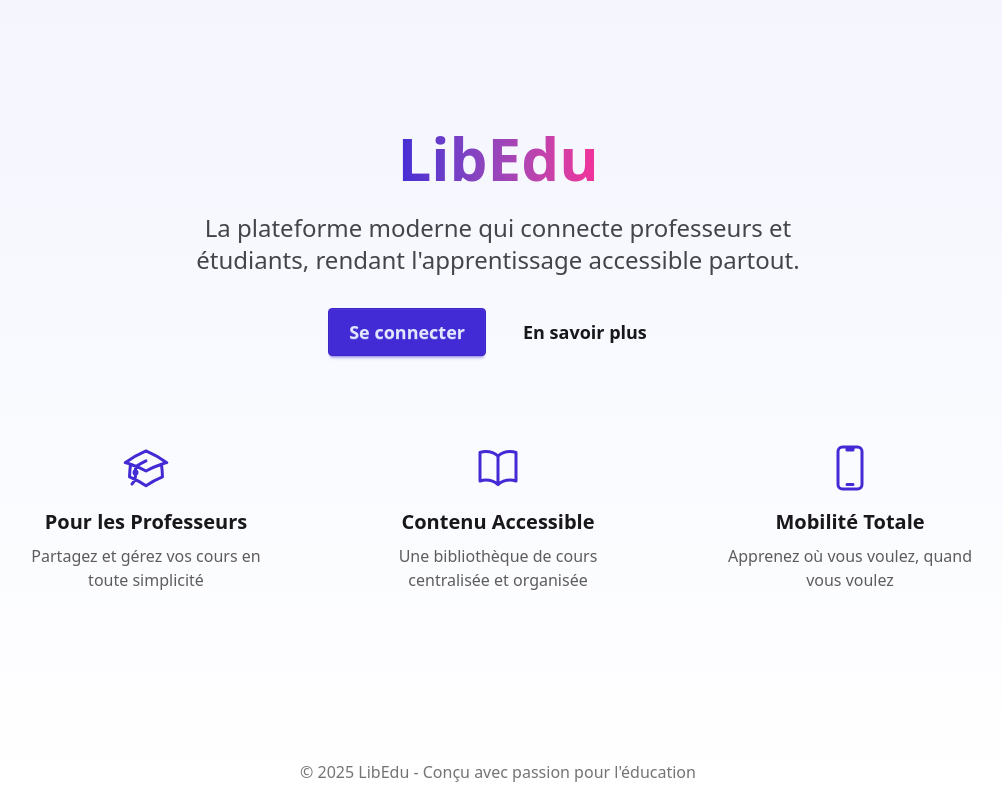
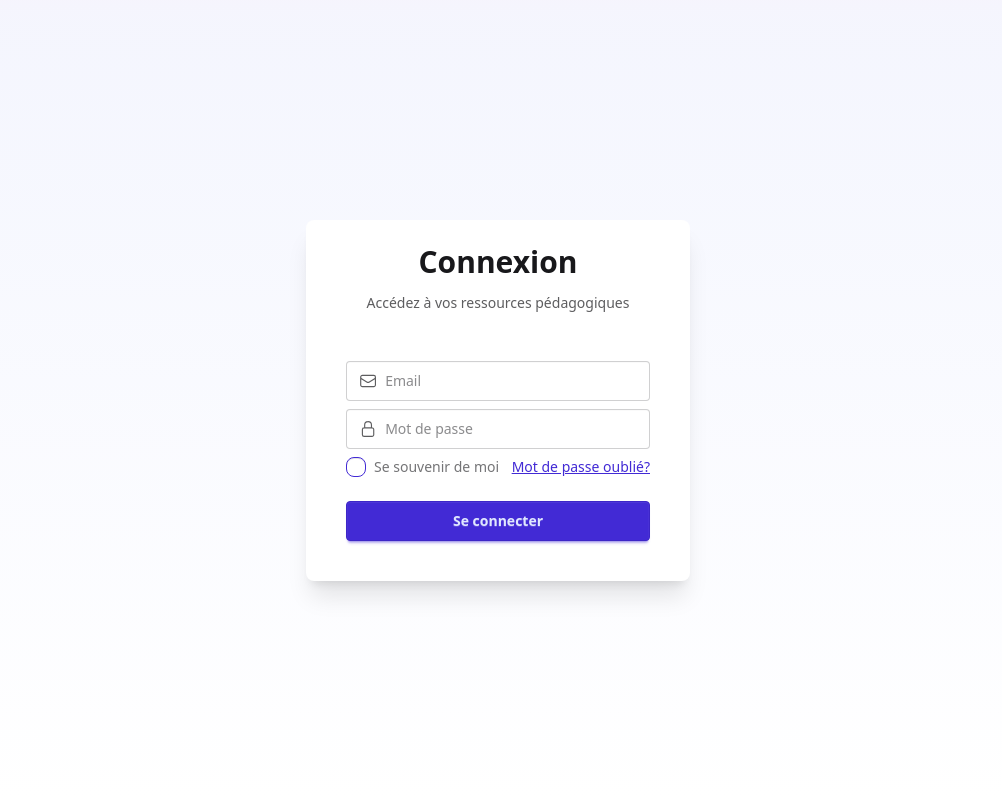
Before and after one commit to thomasglc/libEdu-front, a Vue app: page /login in a window 1280 px wide. Shown: the whole page, without its empty margins (142-1144 px from the left). Built offline with nearby package versions, Linux system fonts and the light colour scheme.

Commit message:
add login view

```diff
--- a/package.json
+++ b/package.json
@@ -10,7 +10,8 @@
   },
   "dependencies": {
     "@tailwindcss/vite": "^4.1.6",
-    "vue": "^3.5.13"
+    "vue": "^3.5.13",
+    "vue-router": "^4.5.1"
   },
   "devDependencies": {
     "@heroicons/vue": "^2.2.0",
--- a/src/App.vue
+++ b/src/App.vue
@@ -1,59 +1,9 @@
 <script setup lang="ts">
-import { AcademicCapIcon, BookOpenIcon, DevicePhoneMobileIcon } from '@heroicons/vue/24/outline'
 </script>
 
 <template>
-  <div class="min-h-screen bg-gradient-to-b from-primary/5 to-base-100">
-    <div class="container mx-auto px-4 min-h-screen flex flex-col">
-      <main class="flex-1 flex flex-col items-center justify-center text-center py-16">
-        <h1 class="text-6xl font-bold bg-gradient-to-r from-primary to-secondary bg-clip-text text-transparent mb-6">
-          LibEdu
-        </h1>
-        <p class="text-2xl text-base-content/80 max-w-2xl mx-auto mb-8">
-          La plateforme moderne qui connecte professeurs et étudiants, rendant l'apprentissage accessible partout.
-        </p>
-        <div class="flex gap-4 mb-16">
-          <button class="btn btn-primary btn-lg">Se connecter</button>
-          <button class="btn btn-ghost btn-lg">En savoir plus</button>
-        </div>
-
-        <div class="grid grid-cols-1 md:grid-cols-3 gap-8 w-full max-w-5xl mx-auto">
-          <div class="group hover:bg-base-200 rounded-xl p-6 transition-all duration-300">
-            <div class="flex flex-col items-center">
-              <AcademicCapIcon class="w-12 h-12 text-primary mb-4 group-hover:scale-110 transition-transform" />
-              <h3 class="text-xl font-semibold mb-2">Pour les Professeurs</h3>
-              <p class="text-base-content/70 text-center">Partagez et gérez vos cours en toute simplicité</p>
-            </div>
-          </div>
-
-          <div class="group hover:bg-base-200 rounded-xl p-6 transition-all duration-300">
-            <div class="flex flex-col items-center">
-              <BookOpenIcon class="w-12 h-12 text-primary mb-4 group-hover:scale-110 transition-transform" />
-              <h3 class="text-xl font-semibold mb-2">Contenu Accessible</h3>
-              <p class="text-base-content/70 text-center">Une bibliothèque de cours centralisée et organisée</p>
-            </div>
-          </div>
-
-          <div class="group hover:bg-base-200 rounded-xl p-6 transition-all duration-300">
-            <div class="flex flex-col items-center">
-              <DevicePhoneMobileIcon class="w-12 h-12 text-primary mb-4 group-hover:scale-110 transition-transform" />
-              <h3 class="text-xl font-semibold mb-2">Mobilité Totale</h3>
-              <p class="text-base-content/70 text-center">Apprenez où vous voulez, quand vous voulez</p>
-            </div>
-          </div>
-        </div>
-      </main>
-
-      <footer class="py-4 text-center text-base-content/60">
-        <p>© 2025 LibEdu - Conçu avec passion pour l'éducation</p>
-      </footer>
-    </div>
-  </div>
+  <router-view />
 </template>
 
 <style scoped>
-.bg-gradient-to-r {
-  -webkit-background-clip: text;
-  background-clip: text;
-}
 </style>
--- /dev/null
+++ b/src/router/index.ts
@@ -0,0 +1,21 @@
+import { createRouter, createWebHistory } from 'vue-router'
+import HomeView from '../views/HomeView.vue'
+import LoginView from '../views/LoginView.vue'
+
+const router = createRouter({
+  history: createWebHistory(import.meta.env.BASE_URL),
+  routes: [
+    {
+      path: '/',
+      name: 'home',
+      component: HomeView
+    },
+    {
+      path: '/login',
+      name: 'login',
+      component: LoginView
+    }
+  ]
+})
+
+export default router
--- /dev/null
+++ b/src/views/HomeView.vue
@@ -0,0 +1,59 @@
+<script setup lang="ts">
+import { AcademicCapIcon, BookOpenIcon, DevicePhoneMobileIcon } from '@heroicons/vue/24/outline'
+</script>
+
+<template>
+  <div class="min-h-screen bg-gradient-to-b from-primary/5 to-base-100">
+    <div class="container mx-auto px-4 min-h-screen flex flex-col">
+      <main class="flex-1 flex flex-col items-center justify-center text-center py-16">
+        <h1 class="text-6xl font-bold bg-gradient-to-r from-primary to-secondary bg-clip-text text-transparent mb-6">
+          LibEdu
+        </h1>
+        <p class="text-2xl text-base-content/80 max-w-2xl mx-auto mb-8">
+          La plateforme moderne qui connecte professeurs et étudiants, rendant l'apprentissage accessible partout.
+        </p>
+        <div class="flex gap-4 mb-16">
+          <router-link to="/login" class="btn btn-primary btn-lg">Se connecter</router-link>
+          <button class="btn btn-ghost btn-lg">En savoir plus</button>
+        </div>
+
+        <div class="grid grid-cols-1 md:grid-cols-3 gap-8 w-full max-w-5xl mx-auto">
+          <div class="group hover:bg-base-200 rounded-xl p-6 transition-all duration-300">
+            <div class="flex flex-col items-center">
+              <AcademicCapIcon class="w-12 h-12 text-primary mb-4 group-hover:scale-110 transition-transform" />
+              <h3 class="text-xl font-semibold mb-2">Pour les Professeurs</h3>
+              <p class="text-base-content/70 text-center">Partagez et gérez vos cours en toute simplicité</p>
+            </div>
+          </div>
+
+          <div class="group hover:bg-base-200 rounded-xl p-6 transition-all duration-300">
+            <div class="flex flex-col items-center">
+              <BookOpenIcon class="w-12 h-12 text-primary mb-4 group-hover:scale-110 transition-transform" />
+              <h3 class="text-xl font-semibold mb-2">Contenu Accessible</h3>
+              <p class="text-base-content/70 text-center">Une bibliothèque de cours centralisée et organisée</p>
+            </div>
+          </div>
+
+          <div class="group hover:bg-base-200 rounded-xl p-6 transition-all duration-300">
+            <div class="flex flex-col items-center">
+              <DevicePhoneMobileIcon class="w-12 h-12 text-primary mb-4 group-hover:scale-110 transition-transform" />
+              <h3 class="text-xl font-semibold mb-2">Mobilité Totale</h3>
+              <p class="text-base-content/70 text-center">Apprenez où vous voulez, quand vous voulez</p>
+            </div>
+          </div>
+        </div>
+      </main>
+
+      <footer class="py-4 text-center text-base-content/60">
+        <p>© 2025 LibEdu - Conçu avec passion pour l'éducation</p>
+      </footer>
+    </div>
+  </div>
+</template>
+
+<style scoped>
+.bg-gradient-to-r {
+  -webkit-background-clip: text;
+  background-clip: text;
+}
+</style>
--- /dev/null
+++ b/src/views/LoginView.vue
@@ -0,0 +1,47 @@
+<script setup lang="ts">
+import { ref } from 'vue'
+import { EnvelopeIcon, LockClosedIcon } from '@heroicons/vue/24/outline'
+
+const email = ref('')
+const password = ref('')
+
+const handleSubmit = () => {
+    // TODO: Implémenter la logique de connexion
+    console.log('Tentative de connexion:', { email: email.value, password: password.value })
+}
+</script>
+
+<template>
+    <div class="min-h-screen bg-gradient-to-b from-primary/5 to-base-100 flex items-center justify-center">
+        <div class="card w-96 bg-base-100 shadow-xl">
+            <div class="card-body gap-8">
+                <div class="text-center space-y-3">
+                    <h2 class="text-3xl font-bold">Connexion</h2>
+                    <p class="text-base-content/70">Accédez à vos ressources pédagogiques</p>
+                </div>
+
+                <form @submit.prevent="handleSubmit" class="p-4">
+                    <div class="input input-bordered mb-2">
+                        <EnvelopeIcon class="w-5 h-5 text-base-content/70" />
+                        <input type="email" v-model="email" placeholder="Email" class="grow" required />
+                    </div>
+
+                    <div class="input input-bordered mb-2">
+                        <LockClosedIcon class="w-5 h-5 text-base-content/70" />
+                        <input type="password" v-model="password" placeholder="Mot de passe" class="grow" required />
+                    </div>
+
+                    <div class="flex justify-between items-center text-sm mb-2">
+                        <label class="label cursor-pointer gap-2">
+                            <input type="checkbox" class="checkbox checkbox-primary checkbox-sm" />
+                            <span class="label-text">Se souvenir de moi</span>
+                        </label>
+                        <a href="#" class="link link-primary">Mot de passe oublié?</a>
+                    </div>
+
+                    <button type="submit" class="btn btn-primary w-full mt-4">Se connecter</button>
+                </form>
+            </div>
+        </div>
+    </div>
+</template>
```
Also changed, not shown: src/main.ts (+6 -2 lines), 1 other file (tests, documents, lock files or other folders).
